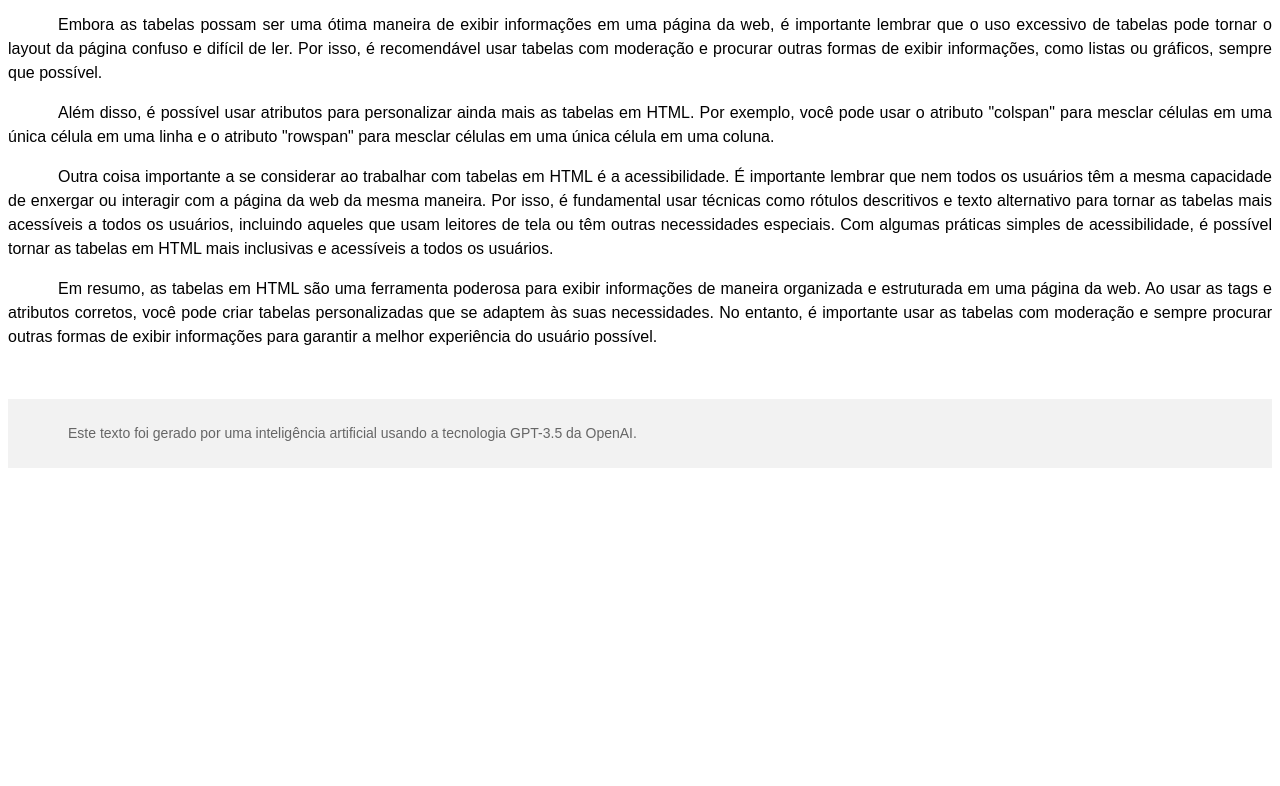
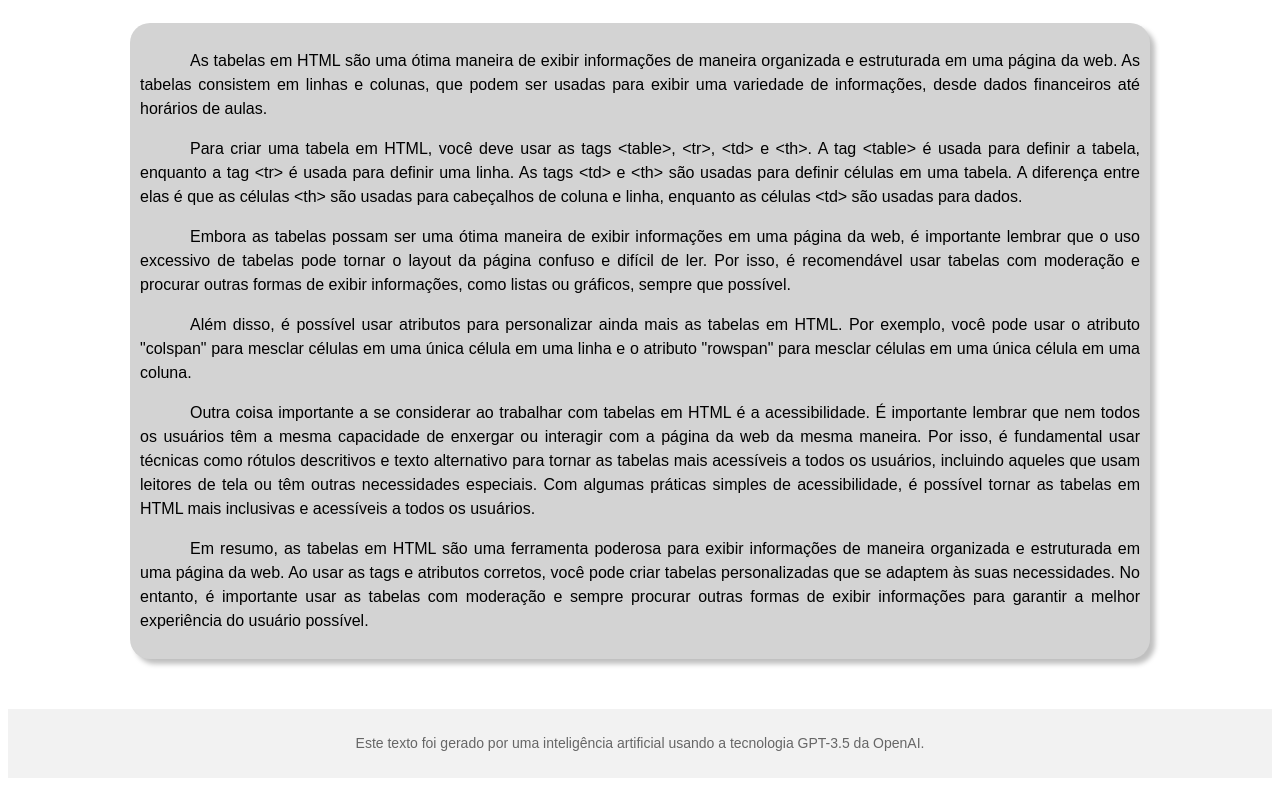
Before and after one commit to reulissontorres/html-css, a plain HTML site: page exercicios/ex023/tabela002.html in a window 1280 px wide. Shown: the part 1415-2201 px from the top of the page. Before the commit the page ends 1891 px from the top, so only its background shows below. Drawn offline with Linux system fonts and the light colour scheme.

Commit message:
atualizações de estilo na tabela 002

```diff
--- a/exercicios/ex023/tabela002.html
+++ b/exercicios/ex023/tabela002.html
@@ -20,6 +20,7 @@
             width: 500px;
             border-collapse: collapse;
             position: relative;
+            margin: 100px auto ;
         }
 
         caption {
@@ -62,13 +63,25 @@
             text-align: right;
         }
 
+        main {
+            background-color: lightgray;
+            box-shadow: 5px 5px 5px rgba(0, 0, 0, 0.250);
+            max-width: 1000px;
+            border-radius: 20px;
+            margin: auto;
+            padding: 10px;
+        }
+
         footer {
             background-color: #f2f2f2;
             padding: 10px;
-            text-align: center;
             font-size: 14px;
             color: #666;
             margin-top: 50px;
+        }
+
+        footer > p {
+            text-align: center;
             text-indent: 0px;
         }
 
@@ -209,29 +222,26 @@
             <td class="num"><strong>207 319 536</strong></td>
         </tfoot>
     </table>
+    <main>
         <p>
             As tabelas em HTML são uma ótima maneira de exibir informações de maneira organizada e estruturada em uma página da web. As tabelas consistem em linhas e colunas, que podem ser usadas para exibir uma variedade de informações, desde dados financeiros até horários de aulas.
         </p>
-
         <p>
             Para criar uma tabela em HTML, você deve usar as tags &lt;table&gt;, &lt;tr&gt;, &lt;td&gt; e &lt;th&gt;. A tag &lt;table&gt; é usada para definir a tabela, enquanto a tag &lt;tr&gt; é usada para definir uma linha. As tags &lt;td&gt; e &lt;th&gt; são usadas para definir células em uma tabela. A diferença entre elas é que as células &lt;th&gt; são usadas para cabeçalhos de coluna e linha, enquanto as células &lt;td&gt; são usadas para dados.
         </p>
-
         <p>
             Embora as tabelas possam ser uma ótima maneira de exibir informações em uma página da web, é importante lembrar que o uso excessivo de tabelas pode tornar o layout da página confuso e difícil de ler. Por isso, é recomendável usar tabelas com moderação e procurar outras formas de exibir informações, como listas ou gráficos, sempre que possível.
         </p>
-
         <p>
             Além disso, é possível usar atributos para personalizar ainda mais as tabelas em HTML. Por exemplo, você pode usar o atributo "colspan" para mesclar células em uma única célula em uma linha e o atributo "rowspan" para mesclar células em uma única célula em uma coluna.
         </p>
-
         <p>
             Outra coisa importante a se considerar ao trabalhar com tabelas em HTML é a acessibilidade. É importante lembrar que nem todos os usuários têm a mesma capacidade de enxergar ou interagir com a página da web da mesma maneira. Por isso, é fundamental usar técnicas como rótulos descritivos e texto alternativo para tornar as tabelas mais acessíveis a todos os usuários, incluindo aqueles que usam leitores de tela ou têm outras necessidades especiais. Com algumas práticas simples de acessibilidade, é possível tornar as tabelas em HTML mais inclusivas e acessíveis a todos os usuários.
         </p>
-
         <p>
             Em resumo, as tabelas em HTML são uma ferramenta poderosa para exibir informações de maneira organizada e estruturada em uma página da web. Ao usar as tags e atributos corretos, você pode criar tabelas personalizadas que se adaptem às suas necessidades. No entanto, é importante usar as tabelas com moderação e sempre procurar outras formas de exibir informações para garantir a melhor experiência do usuário possível.
         </p>
+    </main>
 
     <footer>
         <p>
```
Lines whose indentation alone changed are shown as unchanged.
